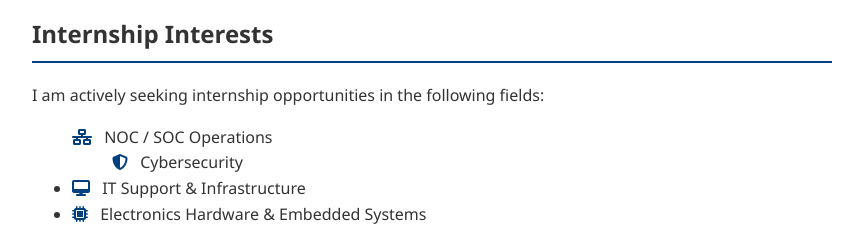
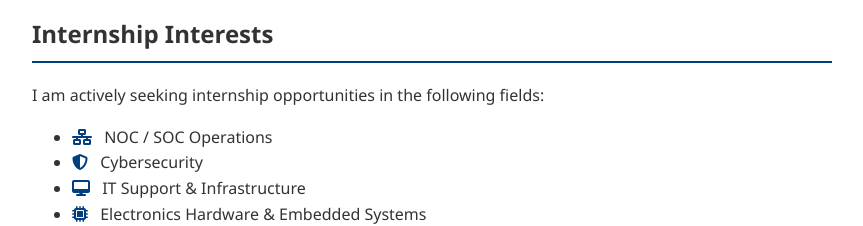
Before and after one commit to tawanashemushonga/tawanashemushonga.github.io, a plain HTML site: page index.html in a window 1280 px wide. Shown: the part 1800-2026 px from the top of the page, without its empty margins (208-1071 px from the left). Drawn offline with Linux system fonts and the light colour scheme.

Commit message:
Update index.html

```diff
--- a/index.html
+++ b/index.html
@@ -68,8 +68,8 @@ Alongside my formal education, I’ve taken initiative to strengthen my expertis
     <h2>Internship Interests</h2>
     <p>I am actively seeking internship opportunities in the following fields:</p>
     <ul class="icon-list">
-      <i class="fas fa-network-wired"></i> NOC / SOC Operations
-      <ul><i class="fas fa-shield-alt"></i> Cybersecurity</ul>
+      <li><i class="fas fa-network-wired"></i> NOC / SOC Operations</li>
+      <li><i class="fas fa-shield-alt"></i> Cybersecurity</li>
       <li><i class="fas fa-desktop"></i> IT Support & Infrastructure</li>
       <li><i class="fas fa-microchip"></i> Electronics Hardware & Embedded Systems</li>
       <li><i class="fas fa-signal"></i> Radio Access Network (RAN) Engineering</li>
```
